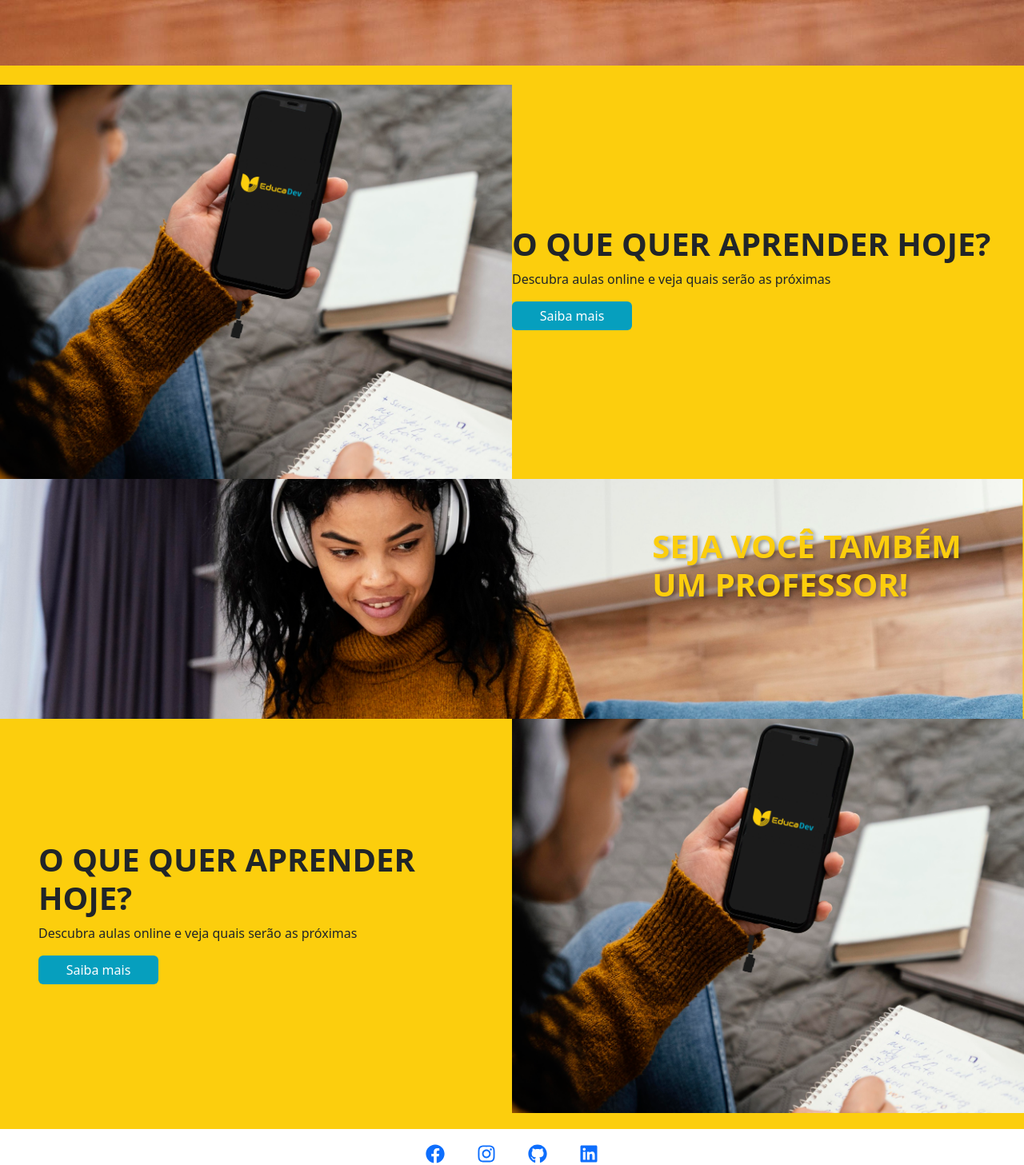
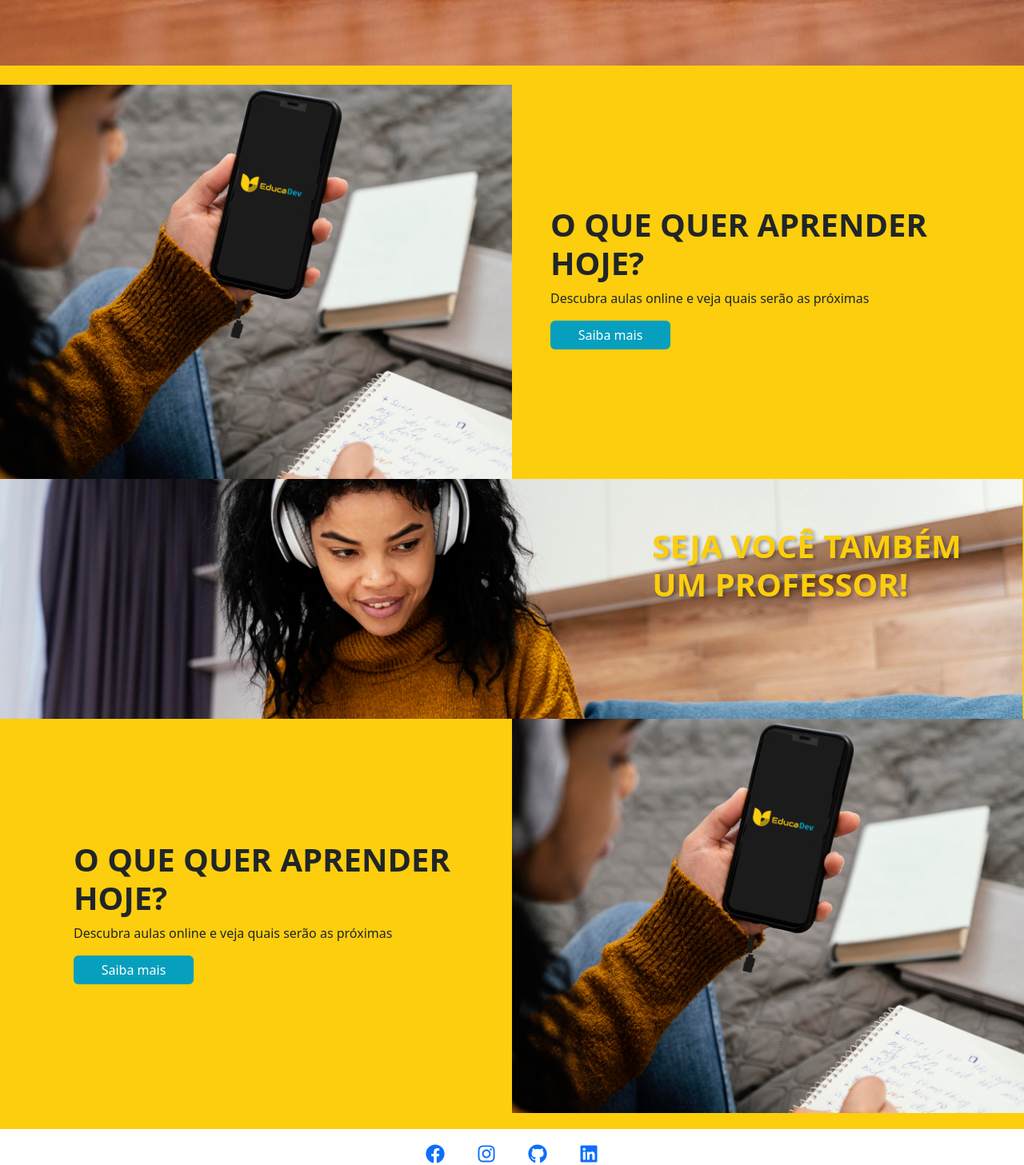
Before and after one commit to Hackathon-letscode/educadev, a React (Create React App) app in the folder front-end/: page / in a window 1280 px wide. Shown: the part 414-1871 px from the top of the page at 80% size. Built offline with nearby package versions, Linux system fonts and the light colour scheme.

Commit message:
estilizando home

```diff
--- a/front-end/src/Pages/Home.jsx
+++ b/front-end/src/Pages/Home.jsx
@@ -19,7 +19,7 @@ const Home = () => {
               <Figure.Image src={img01} className="mb-0" />
             </Figure>
           </div>
-          <Container className="d-flex flex-column col-12 col-md-6 align-items-left justify-content-center container mb-3 mb-md-0 px-0">
+          <Container className="d-flex flex-column col-12 col-md-6 align-items-start justify-content-center container mb-3 mb-md-0 px-0 px-md-5 ">
             <div className="wrapper informacoes">
               <h2>O que quer aprender hoje?</h2>
               <p>Descubra aulas online e veja quais serão as próximas</p>
@@ -46,7 +46,7 @@ const Home = () => {
       </section>
       <section>
         <Row className="col-12 g-0">
-          <Container className="d-flex flex-column col-12 col-md-6 align-items-end justify-content-center mb-3 mb-md-0 px-0 container ps-md-5">
+          <Container className="d-flex flex-column col-12 col-md-6 align-items-end justify-content-center mb-3 mb-md-0 px-0 container px-md-5">
             <div className="wrapper informacoes">
               <h2>O que quer aprender hoje?</h2>
               <p>Descubra aulas online e veja quais serão as próximas</p>
--- a/front-end/src/Pages/home.css
+++ b/front-end/src/Pages/home.css
@@ -15,6 +15,9 @@
   font-weight: 700;
   font-size: 40px;
   text-shadow: 3px 2px 4px #14161961;
+}
+.informacoes{
+    max-width: 500px;
 }
 .informacoes h2{
     font-weight: 700;
```
